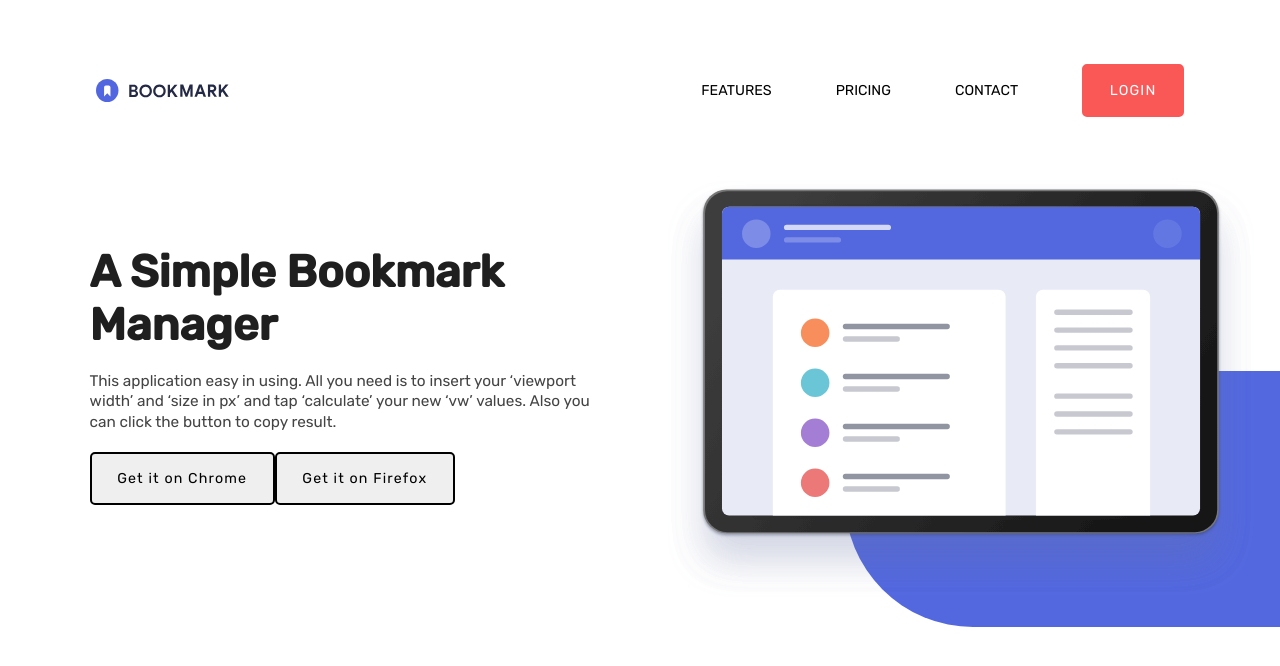
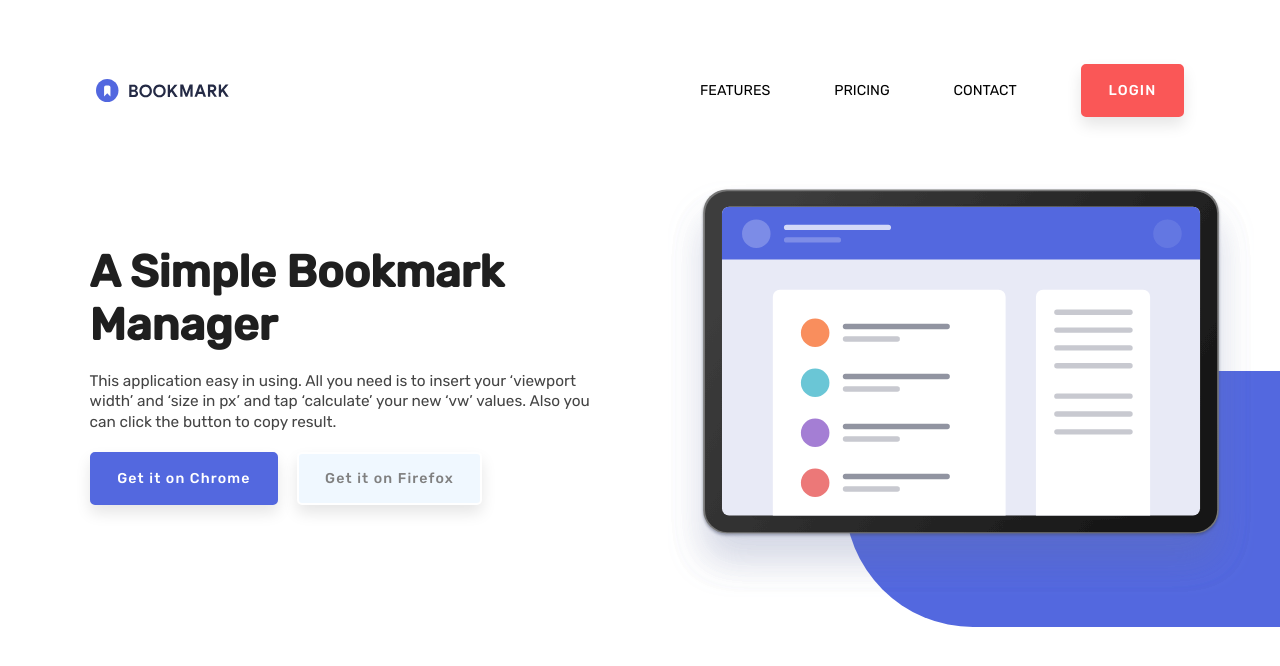
Before and after one commit to Axiean/Bookmark-landing-FM, a React (Create React App) app: page / in a window 1280 px wide. Shown: the top 666 px of the page. Built offline with nearby package versions, Linux system fonts and the light colour scheme.

Commit message:
set btn cmppnt + hero btns style

```diff
--- a/src/components/Button.js
+++ b/src/components/Button.js
@@ -8,13 +8,22 @@ export const Button = styled.button`
   letter-spacing: 0.09vw;
   transition: all ease-in-out 0.2s;
   cursor: pointer;
+  box-shadow: 0px 8px 15px rgba(0, 0, 0, 0.1);
+  font-weight: 500;
   ${({ head_foot }) =>
     head_foot
       ? " background-color: hsl(0, 94%, 66%) ; color: white ; border-color: hsl(0, 94%, 66%) "
       : null};
+  ${({ hero }) =>
+    hero
+      ? " background-color: hsl(231, 69%, 60%) ; color: white ; border-color:hsl(231, 69%, 60%) "
+      : null};
+
   &:hover {
-    border: 2px solid hsl(0, 94%, 66%);
+    /* border: 2px solid hsl(0, 94%, 66%); */
     ${({ head_foot }) =>
       head_foot ? "background-color: inherit ; color: hsl(0, 94%, 66%)" : null}
+    ${({ hero }) =>
+      hero ? "background-color: inherit ; color: hsl(231, 69%, 60%)" : null}
   }
 `;
--- a/src/pages/index.js
+++ b/src/pages/index.js
@@ -16,8 +16,8 @@ function Home() {
             values. Also you can click the button to copy result.
           </p>
           <div id="hero_btns">
-            <Button>Get it on Chrome</Button>
-            <Button>Get it on Firefox</Button>
+            <Button hero>Get it on Chrome</Button>
+            <Button id="btn2">Get it on Firefox</Button>
           </div>
         </div>
         <div id="hero_pic_box">
--- a/src/styles/Home.css
+++ b/src/styles/Home.css
@@ -24,6 +24,19 @@
 #hero_info_box #hero_btns {
   margin-top: 20px;
 }
+#hero_info_box #hero_btns #btn2 {
+  margin-left: 1.5vw;
+  background-color: aliceblue;
+  border: 2px solid rgb(255, 255, 255);
+  color: rgb(128, 128, 128);
+  font-weight: 500;
+  cursor: pointer;
+}
+#hero_info_box #hero_btns #btn2:hover {
+  border-color: rgb(104, 104, 104);
+  color: rgb(66, 66, 66);
+  background: inherit;
+}
 #hero_pic_box {
   position: relative;
   display: inline-block;
```
